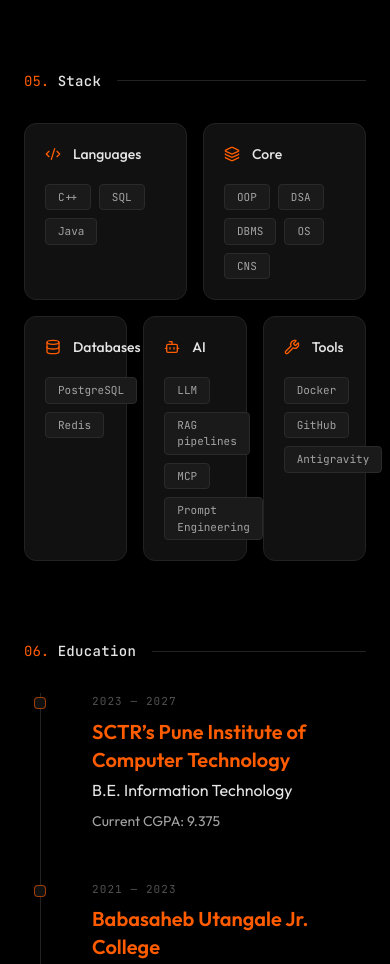
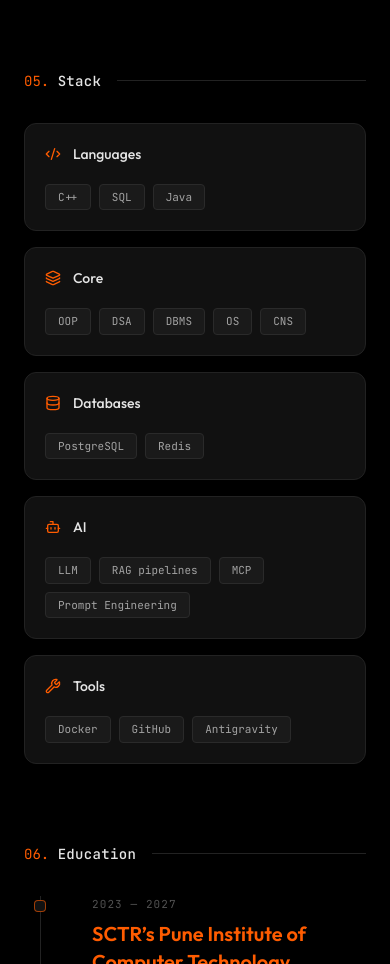
Before and after one commit to MaNaa04/Portfolio, a Next.js app: page / in a window 390 px wide. Shown: the part 2320-3284 px from the top of the page. Built offline with nearby package versions, Linux system fonts and the light colour scheme; no server answers.

Commit message:
Fix responsive grid layout in Skills section

```diff
--- a/components/Skills/SkillsSection.tsx
+++ b/components/Skills/SkillsSection.tsx
@@ -73,12 +73,12 @@
       <SectionHeading number="05" title="Stack" />
 
       <div className="mt-8 space-y-4">
-        <div className="grid grid-cols-2 gap-4">
+        <div className="grid grid-cols-1 md:grid-cols-2 gap-4">
           {topRow.map((cat) => (
             <SkillCard key={cat.label} category={cat} />
           ))}
         </div>
-        <div className="grid grid-cols-3 gap-4">
+        <div className="grid grid-cols-1 md:grid-cols-3 gap-4">
           {bottomRow.map((cat) => (
             <SkillCard key={cat.label} category={cat} />
           ))}
```
